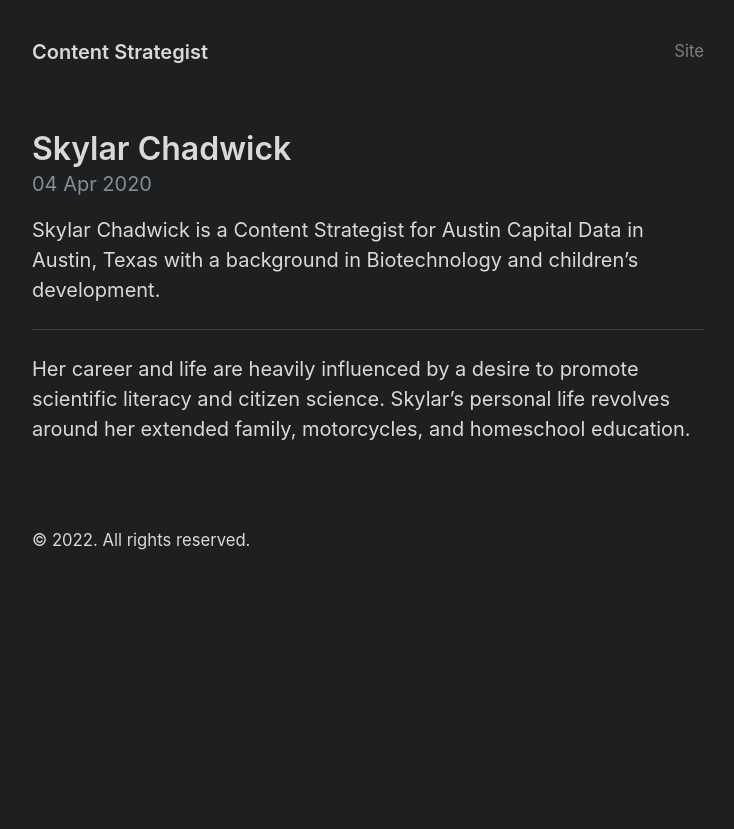
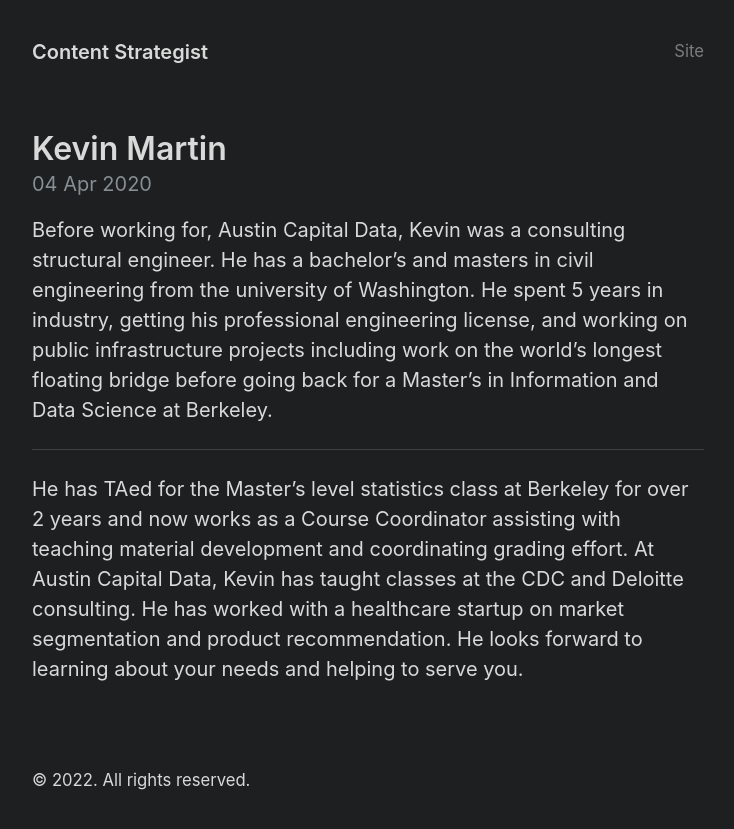
Before and after one commit to CapitalData/Kevin, a Jekyll site: the page built from _posts/2020-04-04-introduction.md, in a window 1280 px wide. Shown: the top 829 px of the page, without its empty margins (272-1006 px from the left). Built offline with Jekyll 4.4.1, drawn with Linux system fonts in a browser that asks for light colours.

Commit message:
Kevin intro

```diff
--- a/_posts/2020-04-04-introduction.md
+++ b/_posts/2020-04-04-introduction.md
@@ -1,10 +1,10 @@
 ---
 layout: post
-title: Skylar Chadwick
+title: Kevin Martin
 ---
 
-Skylar Chadwick is a Content Strategist for Austin Capital Data in Austin, Texas with a background in Biotechnology and children’s development.
+Before working for, Austin Capital Data, Kevin was a consulting structural engineer. He has a bachelor’s and masters in civil engineering from the university of Washington. He spent 5 years in industry, getting his professional engineering license, and working on public infrastructure projects including work on the world’s longest floating bridge before going back for a Master’s in Information and Data Science at Berkeley.
 
 -----
 
-Her career and life are heavily influenced by a desire to promote scientific literacy and citizen science. Skylar’s personal life revolves around her extended family, motorcycles, and homeschool education.
+He has TAed for the Master’s level statistics class at Berkeley for over 2 years and now works as a Course Coordinator assisting with teaching material development and coordinating grading effort. At Austin Capital Data, Kevin has taught classes at the CDC and Deloitte consulting. He has worked with a healthcare startup on market segmentation and product recommendation. He looks forward to learning about your needs and helping to serve you.
```
